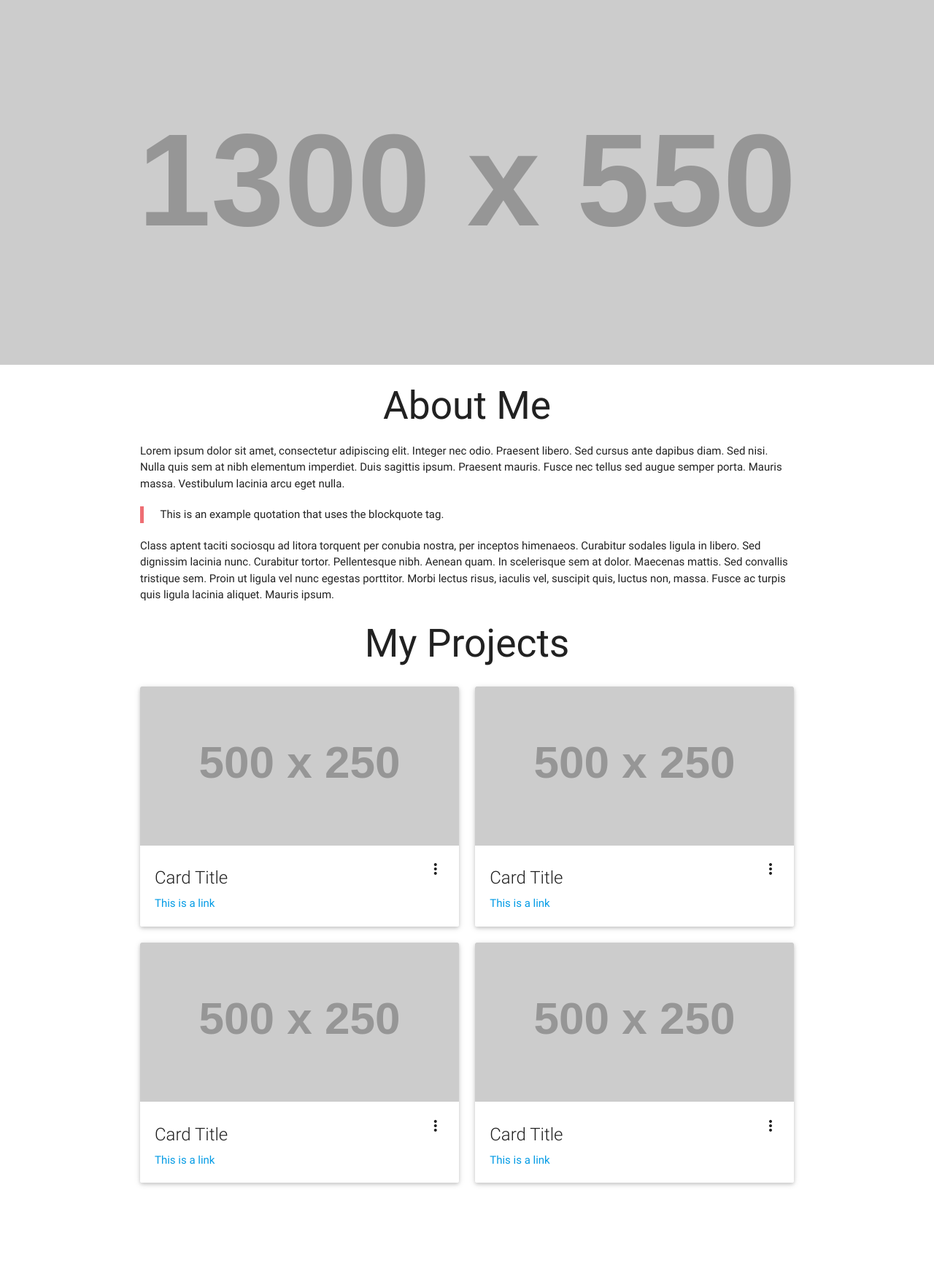
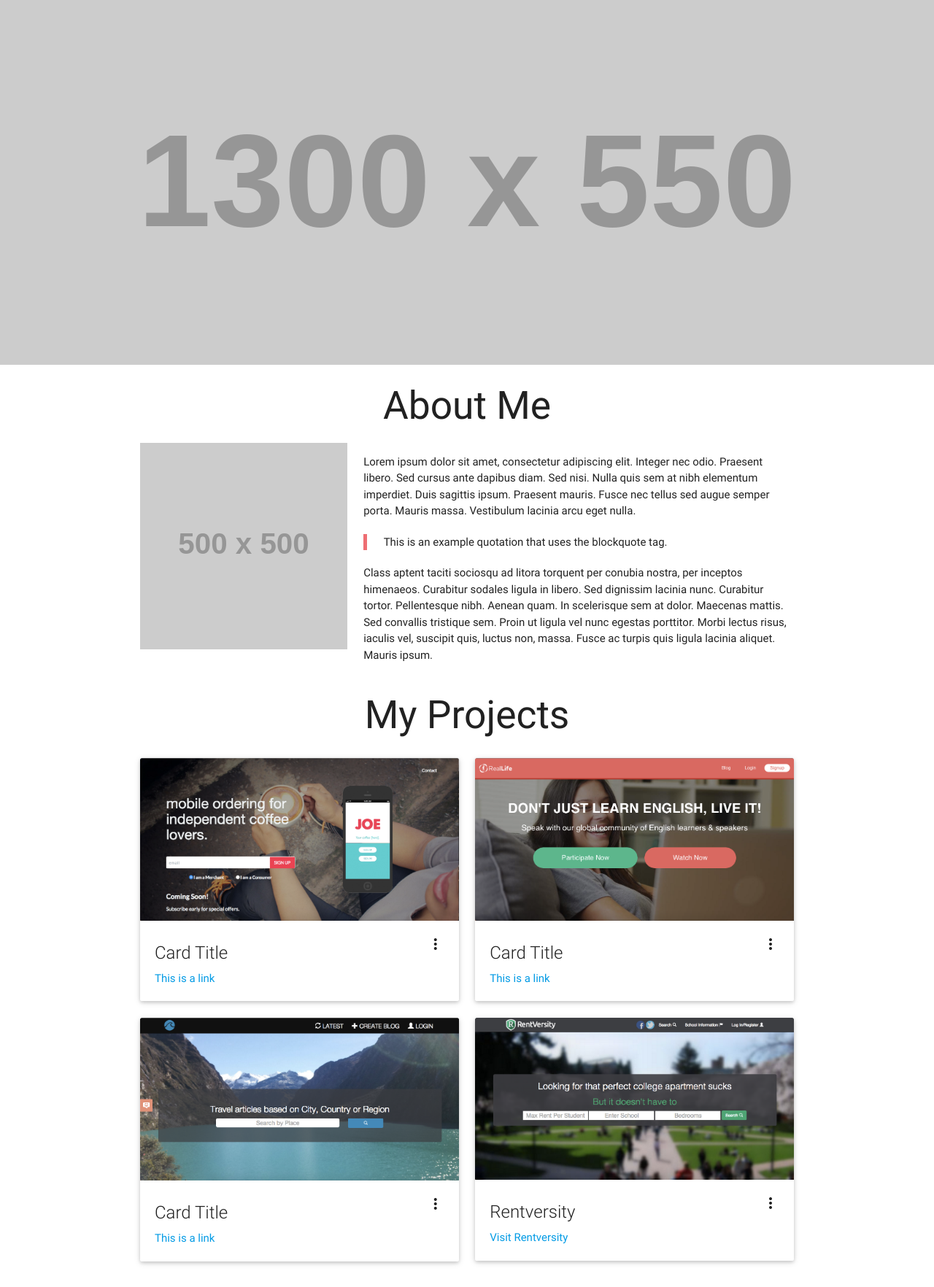
Before and after one commit to awwester/profile, a Django app: template core/templates/home.html in a window 1280 px wide. Shown: the whole page at 73% size. Before the commit the page ends 1626 px from the top, so only its background shows below. Run offline with Django 3.2, Linux system fonts and the light colour scheme; the template is opened without the code that fills it, so the values that code supplies are empty; grey boxes labelled with a size stand in for pictures from a placeholder-image service; some libraries are stand-ins or nearby versions.

Commit message:
scroll reveal

```diff
--- a/core/templates/_base.html
+++ b/core/templates/_base.html
@@ -7,6 +7,7 @@
     <title>Adam Wester Development</title>
     <link rel="stylesheet" href="{% static 'css/style.css' %}">
     <link href="http://fonts.googleapis.com/icon?family=Material+Icons" rel="stylesheet">
+
     <script src="{% static 'js/jquery-2.1.4.min.js' %}"></script>
   </head>
   <body>
--- a/core/templates/home.html
+++ b/core/templates/home.html
@@ -2,7 +2,7 @@
 {% load staticfiles %}
 
 {% block body %}
-  <section class="header">
+  <section class="home-header">
     <div class="parallax-container">
       <div class="parallax">
         <img src="http://placehold.it/1300x550">
@@ -10,25 +10,62 @@
     </div>
   </section>
 
-  <section class="about">
+  <section class="home-about">
     <div class="container">
       <h2 class="center-align">About Me</h2>
-      <p>Lorem ipsum dolor sit amet, consectetur adipiscing elit. Integer nec odio. Praesent libero. Sed cursus ante dapibus diam. Sed nisi. Nulla quis sem at nibh elementum imperdiet. Duis sagittis ipsum. Praesent mauris. Fusce nec tellus sed augue semper porta. Mauris massa. Vestibulum lacinia arcu eget nulla. </p>
-      <blockquote>
-        This is an example quotation that uses the blockquote tag.
-      </blockquote>
-      <p>Class aptent taciti sociosqu ad litora torquent per conubia nostra, per inceptos himenaeos. Curabitur sodales ligula in libero. Sed dignissim lacinia nunc. Curabitur tortor. Pellentesque nibh. Aenean quam. In scelerisque sem at dolor. Maecenas mattis. Sed convallis tristique sem. Proin ut ligula vel nunc egestas porttitor. Morbi lectus risus, iaculis vel, suscipit quis, luctus non, massa. Fusce ac turpis quis ligula lacinia aliquet. Mauris ipsum. </p>
+      <div class="row">
+        <div class="col s4" data-sr="move 50px, enter left">
+          <img src="http://placehold.it/500x500">
+        </div>
+        <div class="col s8" data-sr="move 50px, enter right">
+          <p>Lorem ipsum dolor sit amet, consectetur adipiscing elit. Integer nec odio. Praesent libero. Sed cursus ante dapibus diam. Sed nisi. Nulla quis sem at nibh elementum imperdiet. Duis sagittis ipsum. Praesent mauris. Fusce nec tellus sed augue semper porta. Mauris massa. Vestibulum lacinia arcu eget nulla. </p>
+          <blockquote>
+            This is an example quotation that uses the blockquote tag.
+          </blockquote>
+          <p>Class aptent taciti sociosqu ad litora torquent per conubia nostra, per inceptos himenaeos. Curabitur sodales ligula in libero. Sed dignissim lacinia nunc. Curabitur tortor. Pellentesque nibh. Aenean quam. In scelerisque sem at dolor. Maecenas mattis. Sed convallis tristique sem. Proin ut ligula vel nunc egestas porttitor. Morbi lectus risus, iaculis vel, suscipit quis, luctus non, massa. Fusce ac turpis quis ligula lacinia aliquet. Mauris ipsum. </p>
+        </div>
+      </div>
     </div>
   </section>
 
-  <section class="projects">
+  <section class="home-projects">
     <div class="container">
       <h2 class="center-align">My Projects</h2>
       <div class="row">
-        <div class="col s12 m6">
+        <div class="col s12 m6" data-sr="scale up 40%, enter top, move 50px">
           <div class="card">
             <div class="card-image waves-effect waves-block waves-light">
-              <img class="activator" src="http://placehold.it/500x250">
+              <img class="activator" src="{% static 'img/sites/joe2go.png' %}">
+            </div>
+            <div class="card-content">
+              <span class="card-title activator grey-text text-darken-4">Card Title<i class="material-icons right">more_vert</i></span>
+              <p><a href="#">This is a link</a></p>
+            </div>
+            <div class="card-reveal">
+              <span class="card-title grey-text text-darken-4">Card Title<i class="material-icons right">close</i></span>
+              <p>Here is some more information about this product that is only revealed once clicked on.</p>
+            </div>
+          </div>
+        </div>
+        <div class="col s12 m6" data-sr="scale up 40%, enter right, ease 200px, over 1.5s, spin 180deg, reset">
+          <div class="card" data-sr>
+            <div class="card-image waves-effect waves-block waves-light">
+              <img class="activator" src="{% static 'img/sites/reallife.png' %}">
+            </div>
+            <div class="card-content">
+              <span class="card-title activator grey-text text-darken-4">Card Title<i class="material-icons right">more_vert</i></span>
+              <p><a href="#">This is a link</a></p>
+            </div>
+            <div class="card-reveal">
+              <span class="card-title grey-text text-darken-4">Card Title<i class="material-icons right">close</i></span>
+              <p>Here is some more information about this product that is only revealed once clicked on.</p>
+            </div>
+          </div>
+        </div>
+        <div class="col s12 m6" data-sr="enter left, move 50px, reset">
+          <div class="card">
+            <div class="card-image waves-effect waves-block waves-light">
+              <img class="activator" src="{% static 'img/sites/travelblogwave.png' %}">
             </div>
             <div class="card-content">
               <span class="card-title activator grey-text text-darken-4">Card Title<i class="material-icons right">more_vert</i></span>
@@ -41,47 +78,20 @@
           </div>
         </div>
         <div class="col s12 m6">
-          <div class="card">
+          <div class="card" data-sr="enter right, move 50px, over 1.5s">
             <div class="card-image waves-effect waves-block waves-light">
-              <img class="activator" src="http://placehold.it/500x250">
+              <img class="activator" src="{% static 'img/sites/rentversity.png' %}">
             </div>
             <div class="card-content">
-              <span class="card-title activator grey-text text-darken-4">Card Title<i class="material-icons right">more_vert</i></span>
-              <p><a href="#">This is a link</a></p>
+              <span class="card-title activator grey-text text-darken-4">Rentversity<i class="material-icons right">more_vert</i></span>
+              <p><a href="https://rentversity.herokuapp.com">Visit Rentversity</a></p>
             </div>
             <div class="card-reveal">
-              <span class="card-title grey-text text-darken-4">Card Title<i class="material-icons right">close</i></span>
+              <span class="card-title grey-text text-darken-4">Rentversity<i class="material-icons right">close</i></span>
               <p>Here is some more information about this product that is only revealed once clicked on.</p>
-            </div>
-          </div>
-        </div>
-        <div class="col s12 m6">
-          <div class="card">
-            <div class="card-image waves-effect waves-block waves-light">
-              <img class="activator" src="http://placehold.it/500x250">
-            </div>
-            <div class="card-content">
-              <span class="card-title activator grey-text text-darken-4">Card Title<i class="material-icons right">more_vert</i></span>
-              <p><a href="#">This is a link</a></p>
-            </div>
-            <div class="card-reveal">
-              <span class="card-title grey-text text-darken-4">Card Title<i class="material-icons right">close</i></span>
-              <p>Here is some more information about this product that is only revealed once clicked on.</p>
-            </div>
-          </div>
-        </div>
-        <div class="col s12 m6">
-          <div class="card">
-            <div class="card-image waves-effect waves-block waves-light">
-              <img class="activator" src="http://placehold.it/500x250">
-            </div>
-            <div class="card-content">
-              <span class="card-title activator grey-text text-darken-4">Card Title<i class="material-icons right">more_vert</i></span>
-              <p><a href="#">This is a link</a></p>
-            </div>
-            <div class="card-reveal">
-              <span class="card-title grey-text text-darken-4">Card Title<i class="material-icons right">close</i></span>
-              <p>Here is some more information about this product that is only revealed once clicked on.</p>
+              <span class="chip">Django</span>
+              <span class="chip">Google Maps</span>
+              <span class="chip">Scraping</span>
             </div>
           </div>
         </div>
@@ -93,7 +103,10 @@
   </section>
 
   {% block js %}
+    <script src="{% static 'js/scrollReveal.min.js' %}"></script>
+
     <script>
+      window.sr = new scrollReveal();
       $(document).ready(function(){
         $('.parallax').parallax();
       });
```
Also changed, not shown: static/img/sites/joe2go.png (added), static/img/sites/reallife.png (added), static/img/sites/rentversity.png (added), static/img/sites/travelblogwave.png (added), static/js/scrollReveal.min.js (added).
